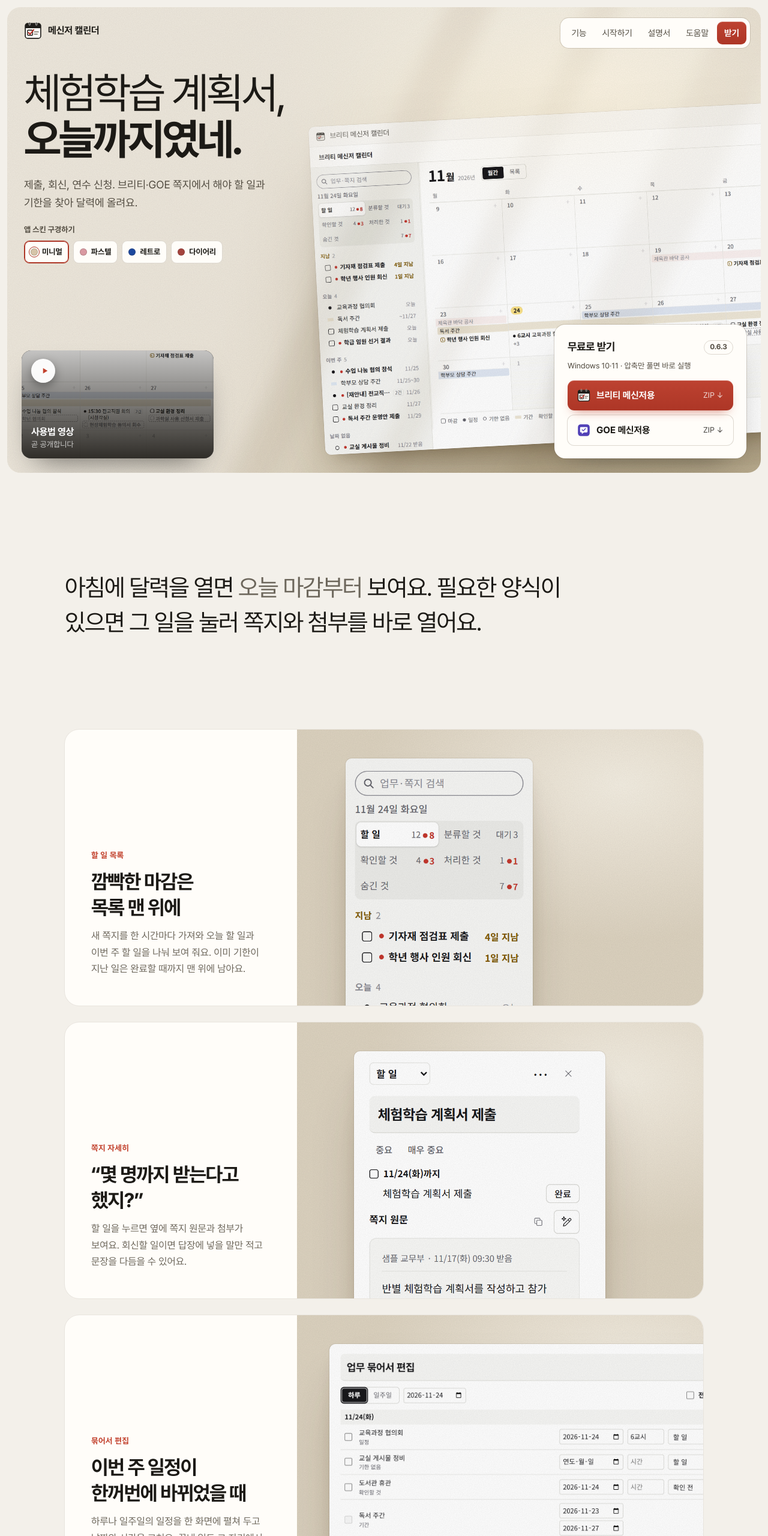
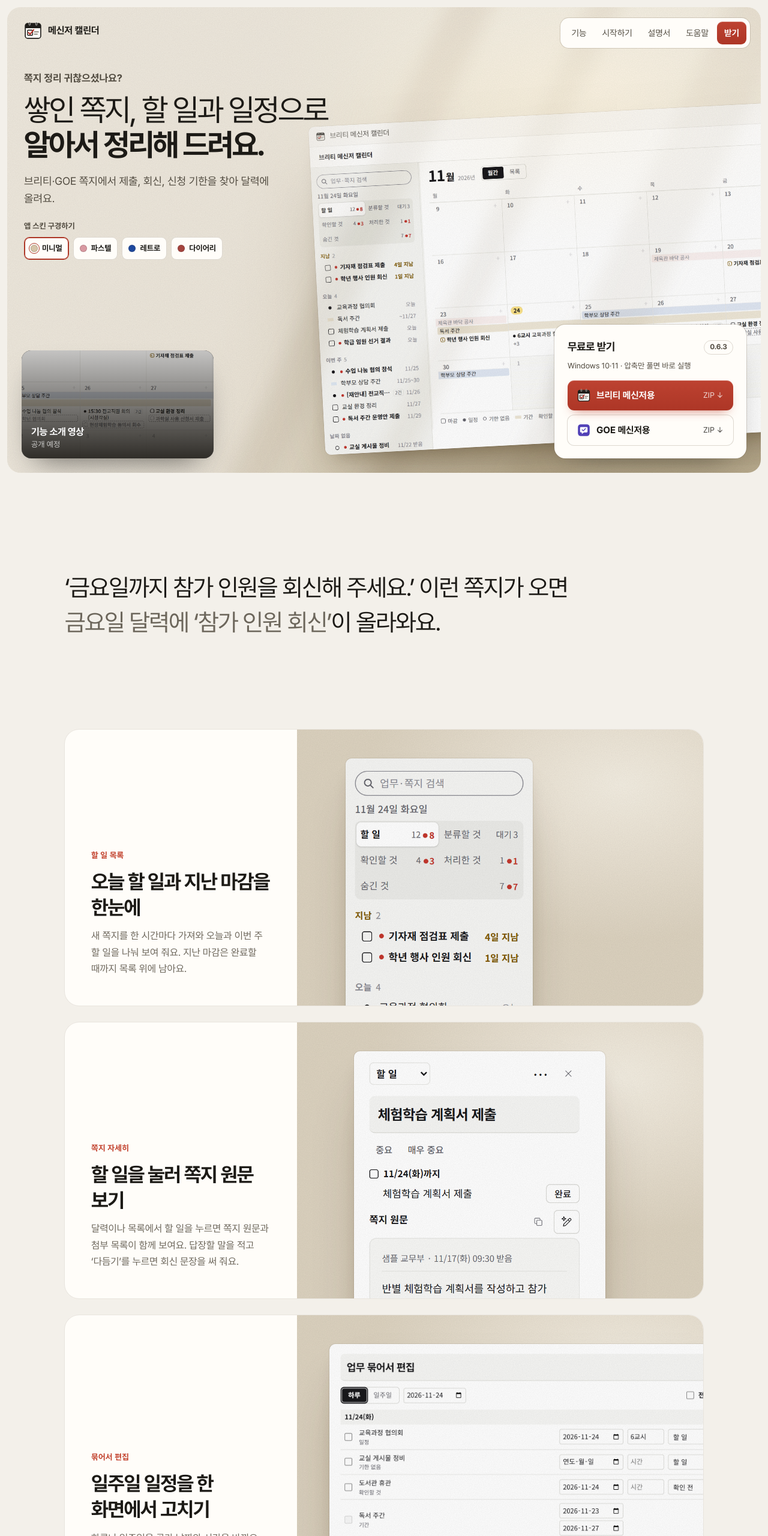
Before and after one commit to rndosd/calendar, a plain HTML site: page index.html in a window 1280 px wide. Shown: the top 2560 px of the page at 60% size. Drawn offline with Linux system fonts and the light colour scheme; no server answers.

Commit message:
대문 문구와 기능 소개를 쉽게 풀어 쓰기

```diff
--- a/cover.css
+++ b/cover.css
@@ -11,7 +11,7 @@
   --cover-angle: -3deg;
   --cover-shot-left: 40%;
   --cover-shot-top: 200px;
-  --cover-title-size: clamp(44px, min(5.6vw, 10vh), 82px);
+  --cover-title-size: clamp(36px, 4vw, 60px);
   color: var(--cover-ink);
   background-color: var(--cover-surface);
   transition: background-color .28s ease, color .28s ease;
@@ -78,9 +78,10 @@
 }
 
 .hero .hero-copy h1, .hero .hero-copy .sub { position: static; }
-.hero .hero-copy h1 { color: var(--cover-ink); font-size: var(--cover-title-size); }
-.hero .hero-copy h1 b { color: var(--cover-highlight); }
-.hero .hero-copy .sub { color: var(--cover-muted); margin: 22px 0 0; }
+.hero-question { margin: 0 0 10px; color: var(--cover-muted); font-size: 17px; font-weight: 700; }
+.hero .hero-copy h1 { max-width: 11em; color: var(--cover-ink); font-size: var(--cover-title-size); line-height: 1.14; }
+.hero .hero-copy h1 b { display: block; color: var(--cover-highlight); }
+.hero .hero-copy .sub { color: var(--cover-muted); margin: 16px 0 0; }
 .hero .shot { left: var(--cover-shot-left); top: var(--cover-shot-top); transform: rotate(var(--cover-angle)); transition: transform .28s ease, top .28s ease, left .28s ease; }
 .hero .shot img { width: 100%; }
 .hero .shot .titlebar img { width: 15px; }
@@ -106,6 +107,7 @@
 .hero .get-card a.sub2 { background: transparent; box-shadow: 0 0 0 1px var(--cover-line); }
 .hero .get-head .ver { border-color: var(--cover-line); }
 .hero .video-card .thumb { background-image: var(--cover-image); }
+.hero div.video-card:hover { transform: none; }
 
 .cover-choices { margin: 20px 0 0; padding: 0; border: 0; min-width: 0; }
 .cover-choices legend { padding: 0; margin-bottom: 7px; color: var(--cover-muted); font-size: 13px; font-weight: 700; }
@@ -141,7 +143,7 @@
 }
 
 @media (max-width: 900px) {
-  .hero { --cover-title-size: clamp(32px, 9vw, 44px); }
+  .hero { --cover-title-size: clamp(27px, 7.5vw, 44px); }
   .hero-copy { position: relative; inset: auto; order: 1; }
   .hero .hero-copy h1 { margin: 0; }
   .hero .hero-copy .sub { margin-top: 15px; }
--- a/index.html
+++ b/index.html
@@ -29,8 +29,9 @@
   <div class="light" aria-hidden="true"></div>
 
   <div class="hero-copy">
-    <h1>체험학습 계획서,<br><b>오늘까지였네.</b></h1>
-    <p class="sub">제출, 회신, 연수 신청. 브리티·GOE 쪽지에서 해야 할 일과 기한을 찾아 달력에 올려요.</p>
+    <p class="hero-question">쪽지 정리 귀찮으셨나요?</p>
+    <h1>쌓인 쪽지, 할 일과 일정으로 <b>알아서 정리해 드려요.</b></h1>
+    <p class="sub">브리티·GOE 쪽지에서 제출, 회신, 신청 기한을 찾아 달력에 올려요.</p>
     <fieldset class="cover-choices" hidden>
       <legend>앱 스킨 구경하기</legend>
       <div class="cover-options">
@@ -49,31 +50,29 @@
     <a class="sub2" data-dl="goe" href="https://github.com/rndosd/goe-messenger-calendar/releases/download/v0.6.3/goe-messenger-calendar-windows-x64-0.6.3.zip"><img src="img/goe-app.svg" alt="">GOE 메신저용<span>ZIP ↓</span></a>
   </div>
 
-  <a class="corner video-card" href="#start">
+  <div class="corner video-card" id="feature-video">
     <div class="thumb">
-      <span class="play"></span>
-      <span class="label"><b>사용법 영상</b>곧 공개합니다</span>
-
+      <span class="label"><b>기능 소개 영상</b>공개 예정</span>
     </div>
-  </a>
+  </div>
 </header>
 
 <main>
   <section class="wrap intro fade">
-    <p>아침에 달력을 열면 <em>오늘 마감부터</em> 보여요. 필요한 양식이 있으면 그 일을 눌러 쪽지와 첨부를 바로 열어요.</p>
+    <p>‘금요일까지 참가 인원을 회신해 주세요.’ 이런 쪽지가 오면 <em>금요일 달력에 ‘참가 인원 회신’</em>이 올라와요.</p>
   </section>
 
   <section class="wrap rows" id="features">
     <div class="row fade">
-      <div class="text"><div class="k">할 일 목록</div><h3>깜빡한 마감은<br>목록 맨 위에</h3><p>새 쪽지를 한 시간마다 가져와 오늘 할 일과 이번 주 할 일을 나눠 보여 줘요. 이미 기한이 지난 일은 완료할 때까지 맨 위에 남아요.</p></div>
+      <div class="text"><div class="k">할 일 목록</div><h3>오늘 할 일과 지난 마감을 한눈에</h3><p>새 쪽지를 한 시간마다 가져와 오늘과 이번 주 할 일을 나눠 보여 줘요. 지난 마감은 완료할 때까지 목록 위에 남아요.</p></div>
       <div class="pic p1"><img src="img/sidebar.webp" alt="지남·오늘·이번 주로 나뉜 할 일 목록" loading="lazy"></div>
     </div>
     <div class="row fade">
-      <div class="text"><div class="k">쪽지 자세히</div><h3>“몇 명까지 받는다고<br>했지?”</h3><p>할 일을 누르면 옆에 쪽지 원문과 첨부가 보여요. 회신할 일이면 답장에 넣을 말만 적고 문장을 다듬을 수 있어요.</p></div>
+      <div class="text"><div class="k">쪽지 자세히</div><h3>할 일을 눌러 쪽지 원문 보기</h3><p>달력이나 목록에서 할 일을 누르면 쪽지 원문과 첨부 목록이 함께 보여요. 답장할 말을 적고 ‘다듬기’를 누르면 회신 문장을 써 줘요.</p></div>
       <div class="pic p2"><img src="img/detail.webp" alt="쪽지 자세히 화면" loading="lazy"></div>
     </div>
     <div class="row fade">
-      <div class="text"><div class="k">묶어서 편집</div><h3>이번 주 일정이<br>한꺼번에 바뀌었을 때</h3><p>하루나 일주일의 일정을 한 화면에 펼쳐 두고 날짜와 시간을 고쳐요. 끝낸 일도 그 자리에서 표시할 수 있어요.</p></div>
+      <div class="text"><div class="k">묶어서 편집</div><h3>일주일 일정을 한 화면에서 고치기</h3><p>하루나 일주일을 골라 날짜와 시간을 바꿔요. 끝낸 일은 같은 화면에서 완료로 표시해요.</p></div>
       <div class="pic p3"><img src="img/batch.webp" alt="업무 묶어서 편집 창" loading="lazy"></div>
     </div>
   </section>
@@ -81,12 +80,12 @@
   <section class="wrap more fade">
     <h2>그 밖에</h2>
     <div class="list">
-      <div><h3>메모로 업무 추가</h3><p>회의에서 나온 할 일을 한꺼번에 적어 두고, AI가 나눈 항목 중 필요한 것만 등록해요.</p></div>
-      <div><h3>반복 일정</h3><p>매주 월요일에 할 일은 한 번만 등록해 두세요.</p></div>
-      <div><h3>학사일정과 급식</h3><p>학교를 고르면 학사일정과 오늘 급식을 달력에서 볼 수 있어요.</p></div>
-      <div><h3>구글 캘린더</h3><p>연동해 두면 학교 밖에서도 휴대폰으로 마감을 확인할 수 있어요.</p></div>
-      <div><h3>AI에게 맡기기</h3><p>계획서 초안이 필요할 때 쪽지와 첨부를 골라 Codex나 Claude Code에 넘겨요.</p></div>
-      <div><h3>화면 꾸미기</h3><p>글꼴과 화면 테마를 고를 수 있어요.</p></div>
+      <div><h3>메모에서 할 일 뽑기</h3><p>회의 메모를 붙여 넣으면 AI가 할 일을 나눠 줘요. 필요한 일만 골라 등록해요.</p></div>
+      <div><h3>매주 할 일은 한 번만 등록</h3><p>매주 월요일에 할 일은 반복 일정으로 등록해요.</p></div>
+      <div><h3>우리 학교 일정과 급식 보기</h3><p>학교를 선택하면 학사일정과 오늘 급식이 달력에 보여요.</p></div>
+      <div><h3>휴대폰에서 마감 확인</h3><p>구글 캘린더를 연결하면 휴대폰에서도 할 일과 일정을 볼 수 있어요.</p></div>
+      <div><h3>쪽지와 첨부로 초안 만들기</h3><p>계획서 초안이 필요할 때 쪽지와 첨부를 골라 Codex나 Claude Code에 맡겨요.</p></div>
+      <div><h3>글꼴과 달력 스킨 바꾸기</h3><p>미니멀, 파스텔, 레트로, 다이어리 등에서 골라요.</p></div>
     </div>
   </section>
 
```
